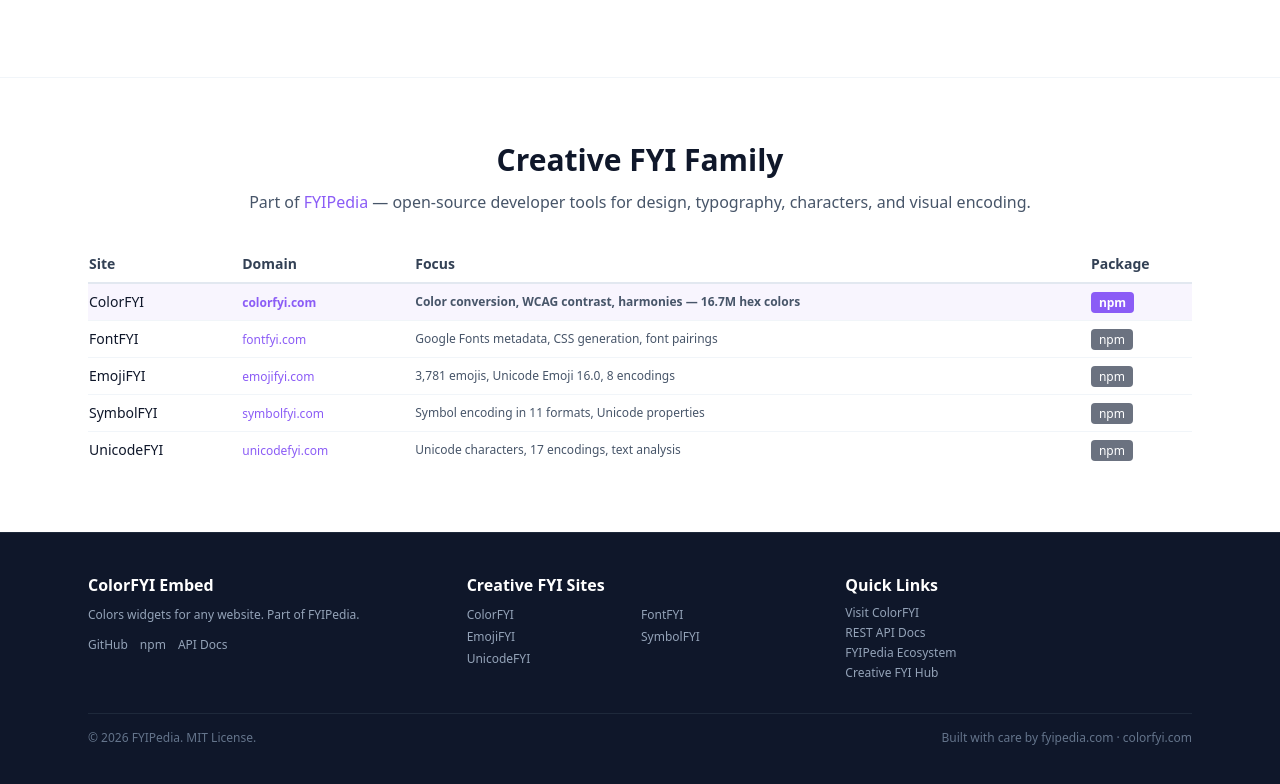
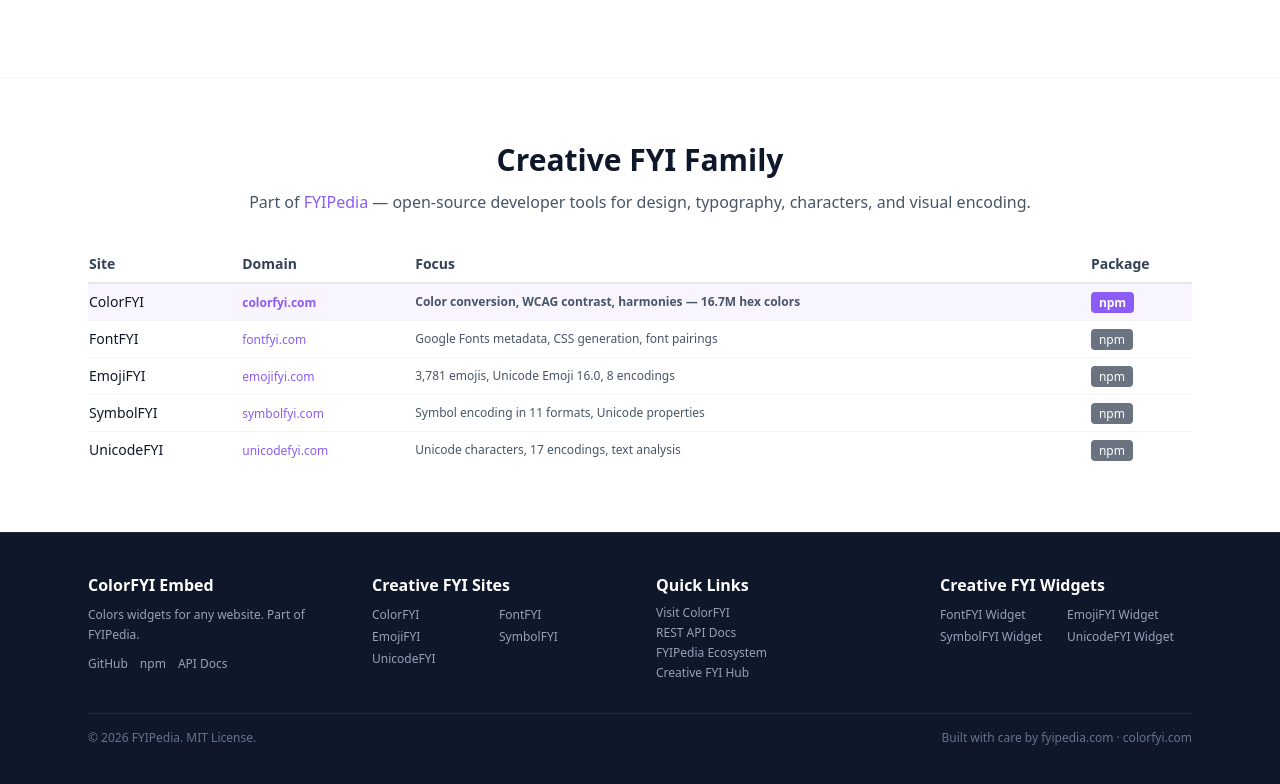
Before and after one commit to fyipedia/colorfyi-embed, a website: page docs/index.html in a window 1280 px wide. Shown: the part 3631-4415 px from the top of the page. Drawn offline with nearby package versions, Linux system fonts and the light colour scheme; a script that the page names is missing.

Commit message:
feat: add family widget cross-links in footer for SEO link equity

```diff
--- a/docs/index.html
+++ b/docs/index.html
@@ -380,7 +380,7 @@
   <!-- FOOTER -->
   <footer class="bg-slate-900 dark:bg-slate-950 text-slate-300 py-10 border-t border-slate-800">
     <div class="max-w-6xl mx-auto px-4 sm:px-6">
-      <div class="grid sm:grid-cols-3 gap-8 mb-8">
+      <div class="grid sm:grid-cols-4 gap-8 mb-8">
         <div>
           <h4 class="font-bold text-white mb-2">ColorFYI Embed</h4>
           <p class="text-xs text-slate-400 leading-relaxed mb-3">Colors widgets for any website. Part of <a href="https://fyipedia.com" class="hover:text-white" target="_blank" rel="noopener">FYIPedia</a>.</p>
@@ -409,6 +409,15 @@
             <li><a href="https://creativefyi.com" target="_blank" rel="noopener" class="text-slate-400 hover:text-white">Creative FYI Hub</a></li>
           </ul>
         </div>
+              <div>
+          <h4 class="font-bold text-white mb-2">Creative FYI Widgets</h4>
+          <div class="grid grid-cols-2 gap-0.5 text-xs">
+            <a href="https://widget.fontfyi.com" target="_blank" rel="noopener" class="text-slate-400 hover:text-white py-0.5">FontFYI Widget</a>
+            <a href="https://widget.emojifyi.com" target="_blank" rel="noopener" class="text-slate-400 hover:text-white py-0.5">EmojiFYI Widget</a>
+            <a href="https://widget.symbolfyi.com" target="_blank" rel="noopener" class="text-slate-400 hover:text-white py-0.5">SymbolFYI Widget</a>
+            <a href="https://widget.unicodefyi.com" target="_blank" rel="noopener" class="text-slate-400 hover:text-white py-0.5">UnicodeFYI Widget</a>
+          </div>
+        </div>
       </div>
       <div class="border-t border-slate-800 pt-4 flex flex-col sm:flex-row justify-between gap-2 text-xs text-slate-500">
         <span>&copy; <span x-text="new Date().getFullYear()"></span> FYIPedia. MIT License.</span>
```
